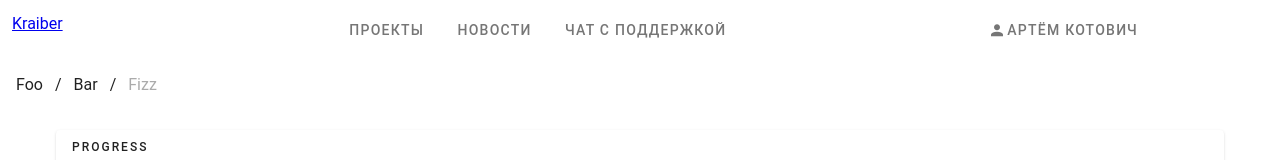
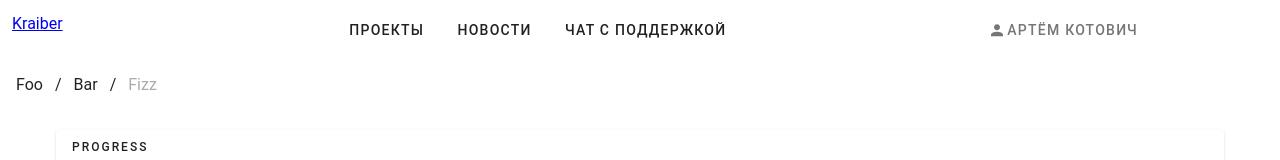
Before and after one commit to segakgd/kb_front, a Vue app: page /projects in a window 1280 px wide. Shown: the top 160 px of the page. Built offline with nearby package versions, Linux system fonts and the light colour scheme.

Commit message:
Update NavigateHeader.vue

```diff
--- a/src/components/common/NavigateHeader.vue
+++ b/src/components/common/NavigateHeader.vue
@@ -11,11 +11,11 @@
 
         <v-col cols="6">
           <div class="header-navs--wrapper">
-            <v-btn variant="plain" class="header-navs--link" href="/">Проекты</v-btn>
+            <v-btn variant="text" class="header-navs--link" href="/">Проекты</v-btn>
 
-            <v-btn variant="plain" class="header-navs--link" href="/">Новости</v-btn>
+            <v-btn variant="text" class="header-navs--link" href="/">Новости</v-btn>
 
-            <v-btn variant="plain" class="header-navs--link" href="/">Чат с поддержкой</v-btn>
+            <v-btn variant="text" class="header-navs--link" href="/">Чат с поддержкой</v-btn>
           </div>
         </v-col>
 
```
